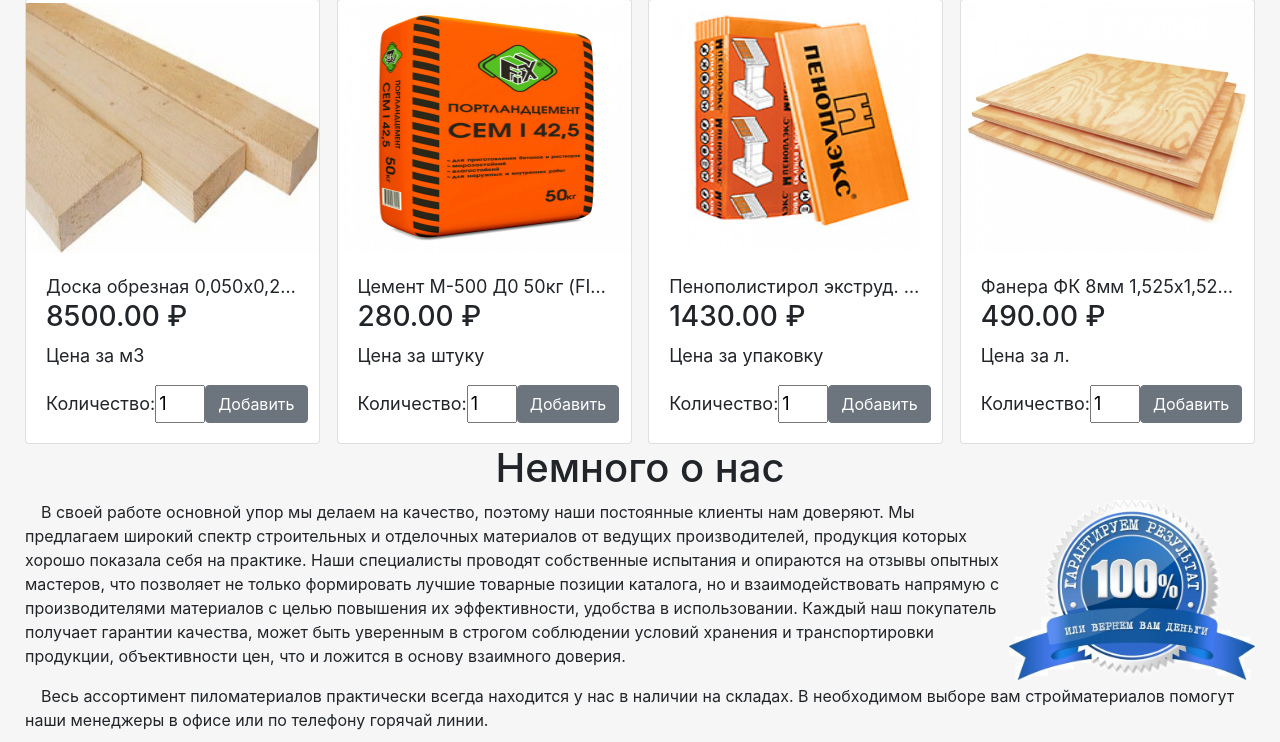
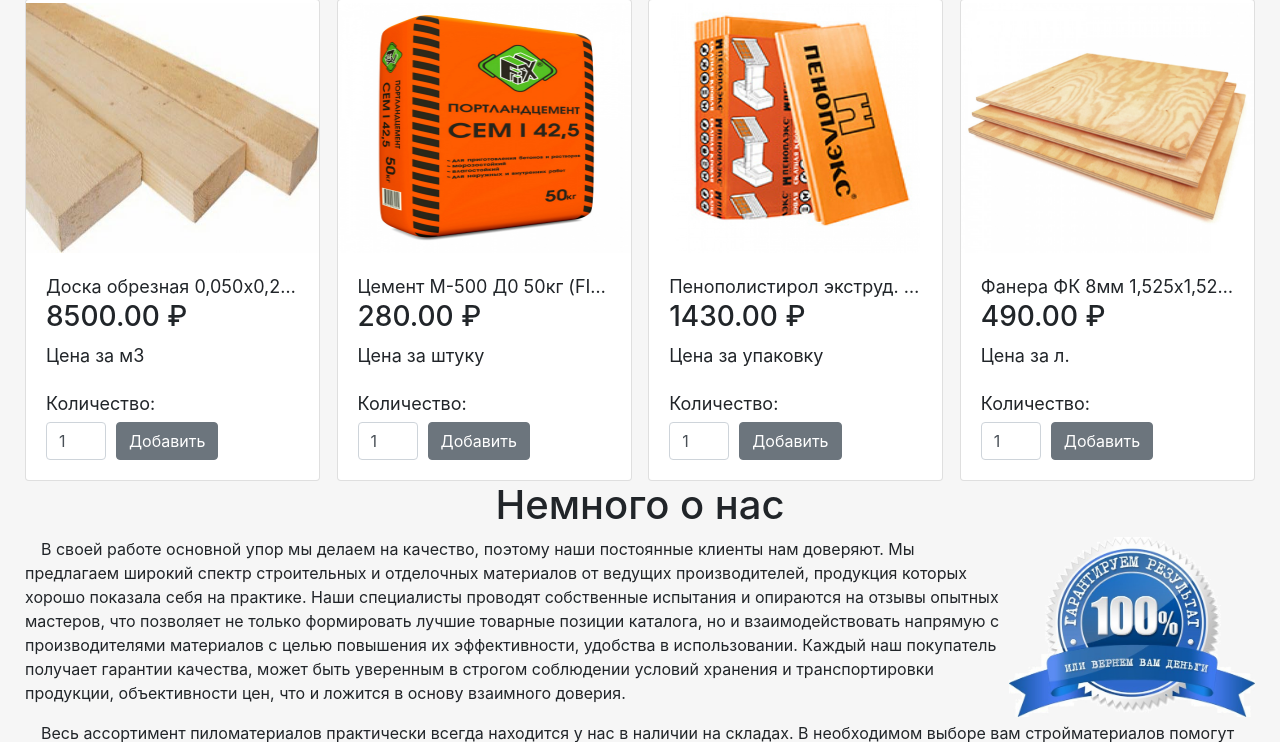
Before and after one commit to StepanSamsonov/Shop, a Django app: page / in a window 1280 px wide. Shown: the part 377-1119 px from the top of the page. Run offline with Django 3.2, Linux system fonts and the light colour scheme; data comes from the database, SQL or seed files in the repository; some libraries are stand-ins or nearby versions.

Commit message:
Some styles

```diff
--- a/static/css/base.css
+++ b/static/css/base.css
@@ -11,7 +11,9 @@
     height: 200px;
     margin-top: 10px;
 }
-
+.label-input-controlled {
+    margin-top: 5px;
+}
 /*header*/
 #header-top {
     display: flex;
@@ -116,14 +118,19 @@
 /*}*/
 #count-and-to-order {
     display: flex;
-    flex-direction: row;
+    flex-direction: column;
     justify-content: space-between;
 }
 #count-and-to-order input {
-    width: 50px;
+    width: 60px;
+    margin-right: 10px;
 }
 #count-and-to-order div {
     margin-top: 5px;
+}
+#main-input-butt {
+    display: flex;
+    flex-direction: row;
 }
 #price-data {
     display: flex;
@@ -265,7 +272,7 @@
     margin-top: 5px;
 }
 #cat-prod-form input {
-    width: 50px;
+    width: 60px;
     margin-left: 5px;
 }
 
--- a/templates/category.html
+++ b/templates/category.html
@@ -2,7 +2,6 @@
 {% load static %}
 
 {% block content %}
-  {% include 'filters.html' %}
   <div id="cat-container">
     <h2>{{ cat_name }}</h2>
     <div>Найдено товаров: {{ len_prods }}</div>
@@ -27,8 +26,8 @@
                   <button type="button" class="btn btn-secondary" id="like-butt">&#10084;</button>
                 </div>
                 <div id="cat-prod-form">
-                  <div>Количество:</div>
-                  <input type="number" id="count-of-best-product" min="0" max="1000000" value="1" placeholder="0">
+                  <div class="label-input-controlled">Количество:</div>
+                  <input class="form-control" type="number" id="count-of-best-product" min="0" max="1000000" value="1" placeholder="0">
                 </div>
                 {% if product.is_active%}
                   <div>В наличии</div>
--- a/templates/main.html
+++ b/templates/main.html
@@ -21,9 +21,11 @@
             <p id="best-price-per-one">{{ product.price_per_some }}</p>
           </div>
           <div id="count-and-to-order">
-            <div>Количество:</div>
-            <input type="number" id="count-of-best-product" min="0" max="1000000" value="1" placeholder="0">
-            <button type="button" class="btn btn-secondary">Добавить</button>
+            <div class="label-input-controlled">Количество:</div>
+            <div id="main-input-butt">
+              <input class="form-control" type="number" id="count-of-best-product" min="0" max="1000000" value="1" placeholder="0">
+              <button type="button" class="btn btn-secondary">Добавить</button>
+            </div>
           </div>
         </div>
       </div>
--- a/templates/search.html
+++ b/templates/search.html
@@ -26,8 +26,8 @@
                   <button type="button" class="btn btn-secondary" id="like-butt">&#10084;</button>
                 </div>
                 <div id="cat-prod-form">
-                  <div>Количество:</div>
-                  <input type="number" id="count-of-best-product" min="0" max="1000000" value="1" placeholder="0">
+                  <div class="label-input-controlled">Количество:</div>
+                  <input class="form-control" type="number" id="count-of-best-product" min="0" max="1000000" value="1" placeholder="0">
                 </div>
                 {% if product.is_active%}
                   <div>В наличии</div>
```
